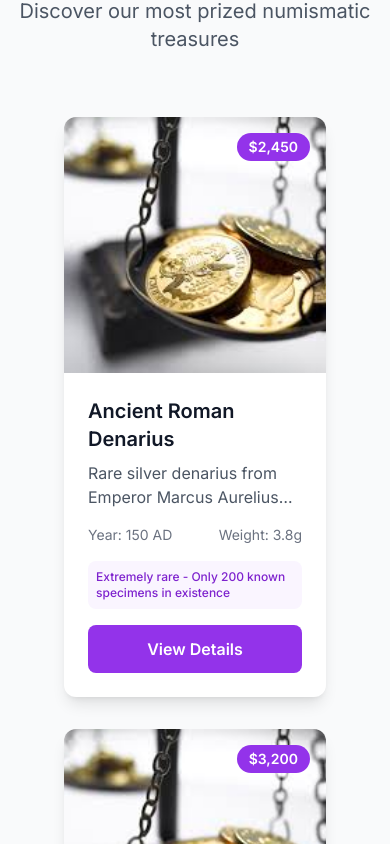
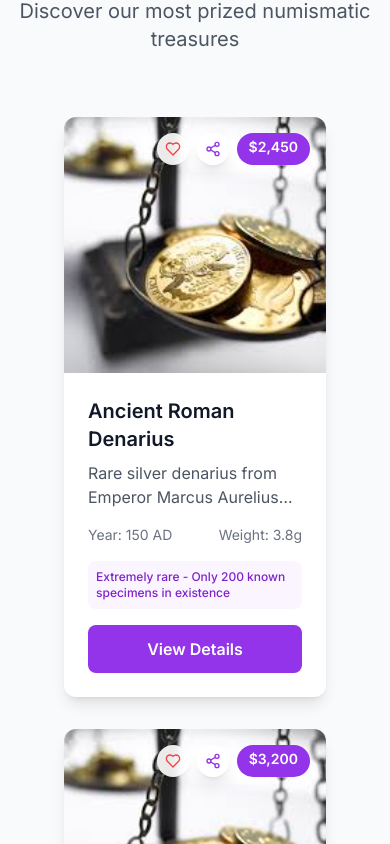
Before and after one commit to clashwithme1122-lab/coins, a Next.js app: page / in a window 390 px wide. Shown: the part 2020-2864 px from the top of the page. Built offline with nearby package versions, Linux system fonts and the light colour scheme.

Commit message:
Mobile View

```diff
--- a/app/coins/page.tsx
+++ b/app/coins/page.tsx
@@ -2,7 +2,7 @@
 
 import { useState, useEffect } from 'react'
 import Link from 'next/link'
-import { Star, ArrowRight, Filter, Search } from 'lucide-react'
+import { Star, ArrowRight, Filter, Search, Heart, Share2 } from 'lucide-react'
 import { useGlobal } from '@/contexts/GlobalContext'
 
 export default function CoinsPage() {
@@ -20,6 +20,8 @@ export default function CoinsPage() {
   const [priceRange, setPriceRange] = useState('')
   const [yearRange, setYearRange] = useState('')
   const [showFilters, setShowFilters] = useState(false)
+  const [favorites, setFavorites] = useState<number[]>([])
+  const [shareMessage, setShareMessage] = useState('')
 
   useEffect(() => {
     // Load coins data
@@ -93,8 +95,67 @@ export default function CoinsPage() {
     return matchesSearch && matchesPrice && matchesYear
   })
 
+  // Toggle favorite
+  const toggleFavorite = (coinId: number) => {
+    setFavorites(prev => {
+      const newFavorites = prev.includes(coinId)
+        ? prev.filter(id => id !== coinId)
+        : [...prev, coinId]
+
+      // Save to localStorage
+      localStorage.setItem('favorites', JSON.stringify(newFavorites))
+      return newFavorites
+    })
+  }
+
+  // Share coin
+  const shareCoin = async (coin: any) => {
+    const coinUrl = `${typeof window !== 'undefined' ? window.location.origin : ''}/coins/${coin.id}`
+
+    // Check if Web Share API is available (mobile)
+    if (navigator.share) {
+      try {
+        await navigator.share({
+          title: coin.title,
+          text: `Check out this amazing coin: ${coin.title} - ${coin.description}`,
+          url: coinUrl,
+        })
+      } catch (error) {
+        // User cancelled sharing
+        console.log('Share cancelled')
+      }
+    } else {
+      // Fallback: Copy to clipboard
+      try {
+        await navigator.clipboard.writeText(coinUrl)
+        setShareMessage('Link copied to clipboard!')
+        setTimeout(() => setShareMessage(''), 3000)
+      } catch (error) {
+        setShareMessage('Failed to copy link')
+        setTimeout(() => setShareMessage(''), 3000)
+      }
+    }
+  }
+
+  // Load favorites from localStorage on mount
+  useEffect(() => {
+    if (typeof window !== 'undefined') {
+      const savedFavorites = localStorage.getItem('favorites')
+      if (savedFavorites) {
+        setFavorites(JSON.parse(savedFavorites))
+      }
+    }
+  }, [])
+
   return (
     <div className="min-h-screen bg-gray-50 dark:bg-gray-900 transition-colors duration-200">
+      {/* Share Message Toast */}
+      {shareMessage && (
+        <div className="fixed top-4 right-4 z-50 bg-green-500 text-white px-4 py-2 rounded-lg shadow-lg animate-pulse">
+          {shareMessage}
+        </div>
+      )}
+
       {/* Hero Section */}
       <div className="bg-gradient-to-r from-purple-600 to-purple-700 text-white py-16">
         <div className="max-w-7xl mx-auto px-4 sm:px-6 lg:px-8">
@@ -285,9 +346,28 @@ export default function CoinsPage() {
                     src={coin.frontImage}
                     alt={`${coin.title} - Front`}
                     className="w-full h-full object-cover hover:scale-110 transition-transform duration-300"
+                    onError={(e) => {
+                      e.currentTarget.src = "/assets/dummycoin.jpg"
+                    }}
                   />
-                  <div className="absolute top-4 right-4 bg-purple-600 text-white px-3 py-1 rounded-full text-sm font-semibold">
-                    {formatPrice(coin.price)}
+                  <div className="absolute top-4 right-4 flex space-x-2">
+                    <button
+                      onClick={() => toggleFavorite(coin.id)}
+                      className="bg-white/90 dark:bg-gray-800/90 backdrop-blur-sm p-2 rounded-full shadow-lg hover:bg-white transition-colors"
+                      title={favorites.includes(coin.id) ? 'Remove from favorites' : 'Add to favorites'}
+                    >
+                      <Heart className={`w-4 h-4 ${favorites.includes(coin.id) ? 'fill-red-500 text-red-500' : 'text-red-500'}`} />
+                    </button>
+                    <button
+                      onClick={() => shareCoin(coin)}
+                      className="bg-white/90 dark:bg-gray-800/90 backdrop-blur-sm p-2 rounded-full shadow-lg hover:bg-white transition-colors"
+                      title="Share coin"
+                    >
+                      <Share2 className="w-4 h-4 text-purple-600" />
+                    </button>
+                    <div className="bg-purple-600 text-white px-3 py-1 rounded-full text-sm font-semibold">
+                      {formatPrice(coin.price)}
+                    </div>
                   </div>
                 </div>
 
--- a/app/page.tsx
+++ b/app/page.tsx
@@ -1,8 +1,8 @@
 'use client'
 
 import Link from 'next/link'
-import { ArrowRight, Star, Shield, Clock, RotateCcw, Search, ChevronLeft, ChevronRight } from 'lucide-react'
-import { useState } from 'react'
+import { ArrowRight, Star, Shield, Clock, RotateCcw, Search, ChevronLeft, ChevronRight, Heart, Share2 } from 'lucide-react'
+import { useState, useEffect } from 'react'
 import { useGlobal } from '@/contexts/GlobalContext'
 import coinsData from '@/data/coins.json'
 
@@ -12,6 +12,8 @@ export default function HomePage() {
   const [searchResults, setSearchResults] = useState<any[]>([])
   const [currentCoinIndex, setCurrentCoinIndex] = useState(0)
   const [coinImageStates, setCoinImageStates] = useState<{[key: number]: 'front' | 'back'}>({})
+  const [favorites, setFavorites] = useState<number[]>([])
+  const [shareMessage, setShareMessage] = useState('')
 
   // Use admin uploaded coins
   const allCoins = coinsData
@@ -73,8 +75,67 @@ export default function HomePage() {
     const currentState = coinImageStates[coin.id] || 'front'
     return currentState === 'front' ? coin.frontImage : coin.backImage
   }
+
+  // Toggle favorite
+  const toggleFavorite = (coinId: number) => {
+    setFavorites(prev => {
+      const newFavorites = prev.includes(coinId)
+        ? prev.filter(id => id !== coinId)
+        : [...prev, coinId]
+
+      // Save to localStorage
+      localStorage.setItem('favorites', JSON.stringify(newFavorites))
+      return newFavorites
+    })
+  }
+
+  // Share coin
+  const shareCoin = async (coin: any) => {
+    const coinUrl = `${typeof window !== 'undefined' ? window.location.origin : ''}/coins/${coin.id}`
+
+    // Check if Web Share API is available (mobile)
+    if (navigator.share) {
+      try {
+        await navigator.share({
+          title: coin.title,
+          text: `Check out this amazing coin: ${coin.title} - ${coin.description}`,
+          url: coinUrl,
+        })
+      } catch (error) {
+        // User cancelled sharing
+        console.log('Share cancelled')
+      }
+    } else {
+      // Fallback: Copy to clipboard
+      try {
+        await navigator.clipboard.writeText(coinUrl)
+        setShareMessage('Link copied to clipboard!')
+        setTimeout(() => setShareMessage(''), 3000)
+      } catch (error) {
+        setShareMessage('Failed to copy link')
+        setTimeout(() => setShareMessage(''), 3000)
+      }
+    }
+  }
+
+  // Load favorites from localStorage on mount
+  useEffect(() => {
+    if (typeof window !== 'undefined') {
+      const savedFavorites = localStorage.getItem('favorites')
+      if (savedFavorites) {
+        setFavorites(JSON.parse(savedFavorites))
+      }
+    }
+  }, [])
   return (
     <div className="min-h-screen dark:bg-gray-900 transition-colors duration-200">
+      {/* Share Message Toast */}
+      {shareMessage && (
+        <div className="fixed top-4 right-4 z-50 bg-green-500 text-white px-4 py-2 rounded-lg shadow-lg animate-pulse">
+          {shareMessage}
+        </div>
+      )}
+
       {/* Hero Section */}
       <section className="relative min-h-screen sm:h-screen flex items-center justify-center overflow-hidden">
         {/* Background Image */}
@@ -259,8 +320,24 @@ export default function HomePage() {
                       className="w-full h-full object-cover hover:scale-110 transition-transform duration-300"
                       onError={handleImageError}
                     />
-                    <div className="absolute top-4 right-4 bg-purple-600 text-white px-3 py-1 rounded-full text-sm font-semibold">
-                      {formatPrice(coin.price)}
+                    <div className="absolute top-4 right-4 flex space-x-2">
+                      <button
+                        onClick={() => toggleFavorite(coin.id)}
+                        className="bg-white/90 dark:bg-gray-800/90 backdrop-blur-sm p-2 rounded-full shadow-lg hover:bg-white transition-colors"
+                        title={favorites.includes(coin.id) ? 'Remove from favorites' : 'Add to favorites'}
+                      >
+                        <Heart className={`w-4 h-4 ${favorites.includes(coin.id) ? 'fill-red-500 text-red-500' : 'text-red-500'}`} />
+                      </button>
+                      <button
+                        onClick={() => shareCoin(coin)}
+                        className="bg-white/90 dark:bg-gray-800/90 backdrop-blur-sm p-2 rounded-full shadow-lg hover:bg-white transition-colors"
+                        title="Share coin"
+                      >
+                        <Share2 className="w-4 h-4 text-purple-600" />
+                      </button>
+                      <div className="bg-purple-600 text-white px-3 py-1 rounded-full text-sm font-semibold">
+                        {formatPrice(coin.price)}
+                      </div>
                     </div>
                   </div>
 
```
